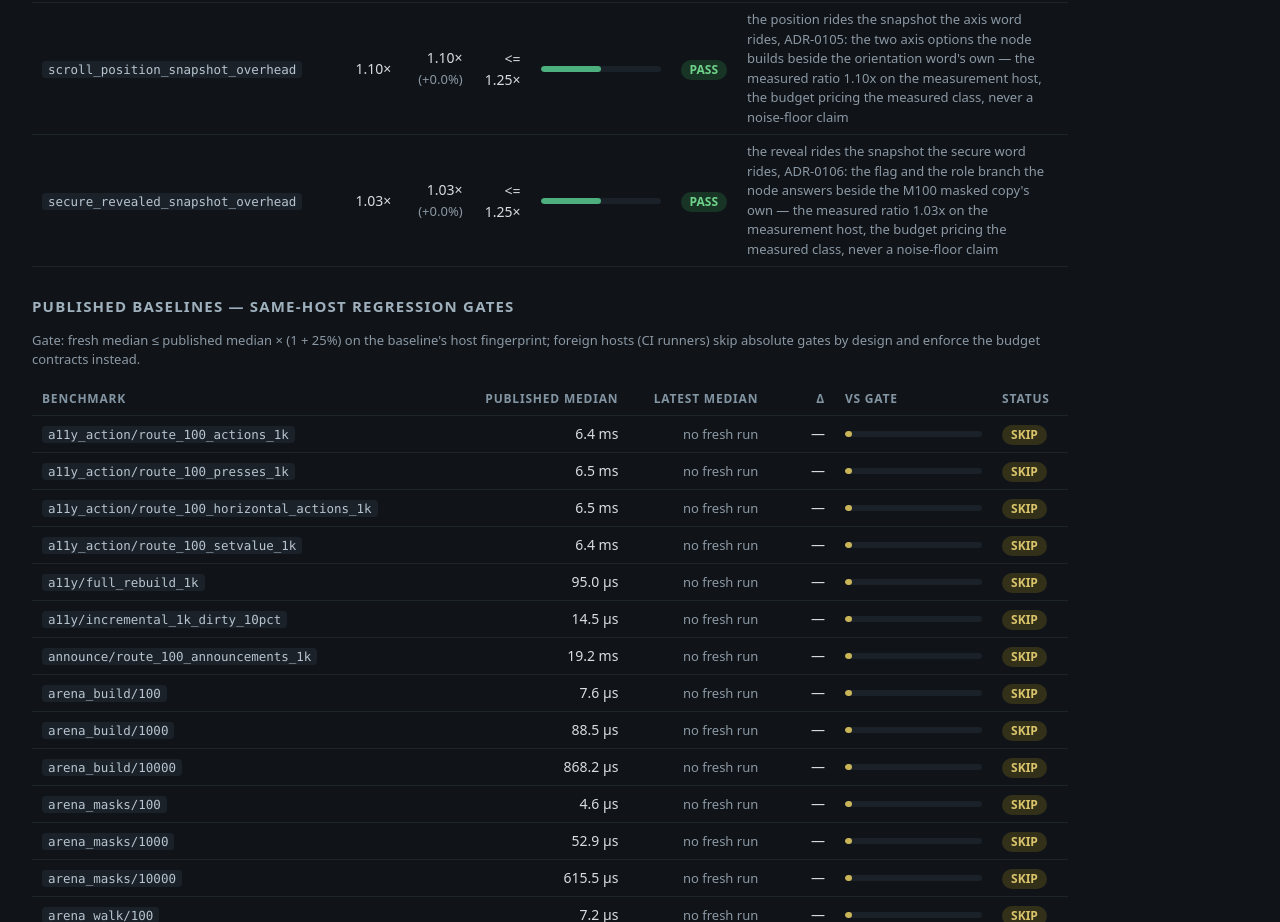
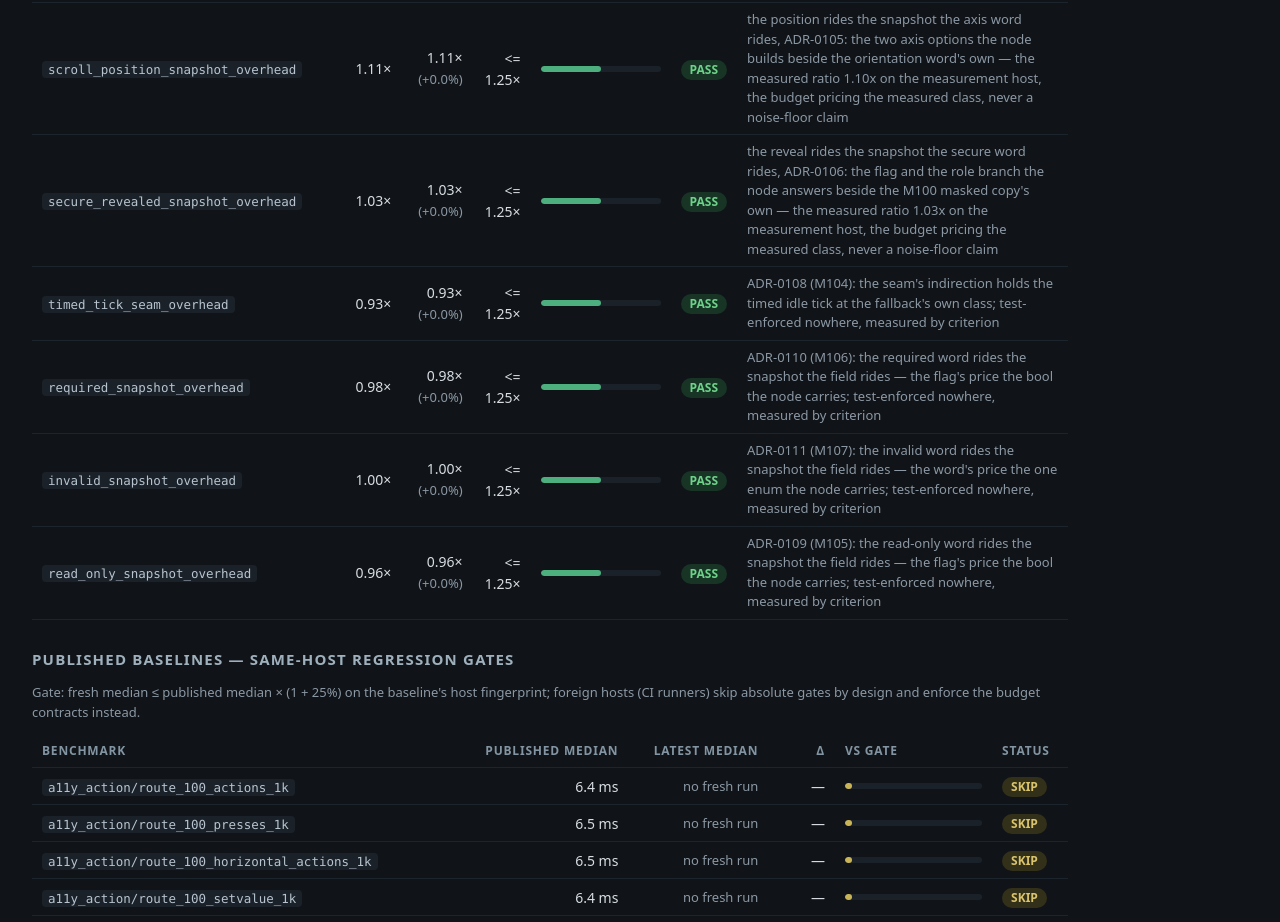
Before and after one commit to elcoosp/alacer, a plain HTML site: page benchmarks/dashboard/index.html in a window 1280 px wide. Shown: the part 1694-2616 px from the top of the page. Drawn offline with Linux system fonts and the light colour scheme.

Commit message:
chore(benchmarks): the dashboard regenerates with the 121-case corpus

```diff
--- a/benchmarks/dashboard/index.html
+++ b/benchmarks/dashboard/index.html
@@ -63,8 +63,12 @@ footer { padding: 18px 32px; border-top: 1px solid #232b33; color: #66727d;
     <tr><td><code>orientation_snapshot_overhead</code></td><td class="num">0.87×</td><td class="num">0.87× <small class="meta">(+0.0%)</small></td><td class="num"><= 1.25×</td><td><div class="bar"><i style="width:50%;background:#4caf7d"></i></div></td><td><span class="badge pass">PASS</span></td><td class="meta">the axis word rides the snapshot the name rides, ADR-0102: the enum&#x27;s option the node builds beside the label&#x27;s own — the measured ratio 0.92x on the dev host, the budget pricing the measured class, never a noise-floor claim</td></tr>
     <tr><td><code>numeric_snapshot_overhead</code></td><td class="num">1.18×</td><td class="num">1.18× <small class="meta">(+0.0%)</small></td><td class="num"><= 1.25×</td><td><div class="bar"><i style="width:50%;background:#4caf7d"></i></div></td><td><span class="badge pass">PASS</span></td><td class="meta">the number rides the snapshot the text rides, ADR-0103: the f64 option the node builds beside the label&#x27;s own — the measured ratio 1.20x on the dev host, the budget pricing the measured class, never a noise-floor claim</td></tr>
     <tr><td><code>secure_snapshot_overhead</code></td><td class="num">0.94×</td><td class="num">0.94× <small class="meta">(+0.0%)</small></td><td class="num"><= 1.25×</td><td><div class="bar"><i style="width:50%;background:#4caf7d"></i></div></td><td><span class="badge pass">PASS</span></td><td class="meta">the secure word rides the snapshot the field rides, ADR-0104: the bool and the mask the node builds beside the value&#x27;s own copy — the measured ratio 0.95x on the dev host, the budget pricing the measured class, never a noise-floor claim</td></tr>
-    <tr><td><code>scroll_position_snapshot_overhead</code></td><td class="num">1.10×</td><td class="num">1.10× <small class="meta">(+0.0%)</small></td><td class="num"><= 1.25×</td><td><div class="bar"><i style="width:50%;background:#4caf7d"></i></div></td><td><span class="badge pass">PASS</span></td><td class="meta">the position rides the snapshot the axis word rides, ADR-0105: the two axis options the node builds beside the orientation word&#x27;s own — the measured ratio 1.10x on the measurement host, the budget pricing the measured class, never a noise-floor claim</td></tr>
+    <tr><td><code>scroll_position_snapshot_overhead</code></td><td class="num">1.11×</td><td class="num">1.11× <small class="meta">(+0.0%)</small></td><td class="num"><= 1.25×</td><td><div class="bar"><i style="width:50%;background:#4caf7d"></i></div></td><td><span class="badge pass">PASS</span></td><td class="meta">the position rides the snapshot the axis word rides, ADR-0105: the two axis options the node builds beside the orientation word&#x27;s own — the measured ratio 1.10x on the measurement host, the budget pricing the measured class, never a noise-floor claim</td></tr>
     <tr><td><code>secure_revealed_snapshot_overhead</code></td><td class="num">1.03×</td><td class="num">1.03× <small class="meta">(+0.0%)</small></td><td class="num"><= 1.25×</td><td><div class="bar"><i style="width:50%;background:#4caf7d"></i></div></td><td><span class="badge pass">PASS</span></td><td class="meta">the reveal rides the snapshot the secure word rides, ADR-0106: the flag and the role branch the node answers beside the M100 masked copy&#x27;s own — the measured ratio 1.03x on the measurement host, the budget pricing the measured class, never a noise-floor claim</td></tr>
+    <tr><td><code>timed_tick_seam_overhead</code></td><td class="num">0.93×</td><td class="num">0.93× <small class="meta">(+0.0%)</small></td><td class="num"><= 1.25×</td><td><div class="bar"><i style="width:50%;background:#4caf7d"></i></div></td><td><span class="badge pass">PASS</span></td><td class="meta">ADR-0108 (M104): the seam&#x27;s indirection holds the timed idle tick at the fallback&#x27;s own class; test-enforced nowhere, measured by criterion</td></tr>
+    <tr><td><code>required_snapshot_overhead</code></td><td class="num">0.98×</td><td class="num">0.98× <small class="meta">(+0.0%)</small></td><td class="num"><= 1.25×</td><td><div class="bar"><i style="width:50%;background:#4caf7d"></i></div></td><td><span class="badge pass">PASS</span></td><td class="meta">ADR-0110 (M106): the required word rides the snapshot the field rides — the flag&#x27;s price the bool the node carries; test-enforced nowhere, measured by criterion</td></tr>
+    <tr><td><code>invalid_snapshot_overhead</code></td><td class="num">1.00×</td><td class="num">1.00× <small class="meta">(+0.0%)</small></td><td class="num"><= 1.25×</td><td><div class="bar"><i style="width:50%;background:#4caf7d"></i></div></td><td><span class="badge pass">PASS</span></td><td class="meta">ADR-0111 (M107): the invalid word rides the snapshot the field rides — the word&#x27;s price the one enum the node carries; test-enforced nowhere, measured by criterion</td></tr>
+    <tr><td><code>read_only_snapshot_overhead</code></td><td class="num">0.96×</td><td class="num">0.96× <small class="meta">(+0.0%)</small></td><td class="num"><= 1.25×</td><td><div class="bar"><i style="width:50%;background:#4caf7d"></i></div></td><td><span class="badge pass">PASS</span></td><td class="meta">ADR-0109 (M105): the read-only word rides the snapshot the field rides — the flag&#x27;s price the bool the node carries; test-enforced nowhere, measured by criterion</td></tr>
   </table>
 
   <h2>Published baselines — same-host regression gates</h2>
@@ -185,8 +189,15 @@ footer { padding: 18px 32px; border-top: 1px solid #232b33; color: #66727d;
     <tr><td><code>orientation/snapshot_1k_vertical</code></td><td class="num">196.7 µs</td><td class="num"><span class="meta">no fresh run</span></td><td class="num">—</td><td><div class="bar"><i style="width:5%;background:#c9b458"></i></div></td><td><span class="badge skip">SKIP</span></td></tr>
     <tr><td><code>numeric/snapshot_1k_valued</code></td><td class="num">267.1 µs</td><td class="num"><span class="meta">no fresh run</span></td><td class="num">—</td><td><div class="bar"><i style="width:5%;background:#c9b458"></i></div></td><td><span class="badge skip">SKIP</span></td></tr>
     <tr><td><code>secure/snapshot_1k_secured</code></td><td class="num">213.9 µs</td><td class="num"><span class="meta">no fresh run</span></td><td class="num">—</td><td><div class="bar"><i style="width:5%;background:#c9b458"></i></div></td><td><span class="badge skip">SKIP</span></td></tr>
-    <tr><td><code>scroll_position/snapshot_1k_scrolled</code></td><td class="num">215.9 µs</td><td class="num">215.9 µs</td><td class="num">+0.0%</td><td><div class="bar"><i style="width:40%;background:#4caf7d"></i></div></td><td><span class="badge pass">PASS</span></td></tr>
-    <tr><td><code>secure_revealed/snapshot_1k_revealed</code></td><td class="num">220.9 µs</td><td class="num">220.9 µs</td><td class="num">+0.0%</td><td><div class="bar"><i style="width:40%;background:#4caf7d"></i></div></td><td><span class="badge pass">PASS</span></td></tr>
+    <tr><td><code>scroll_position/snapshot_1k_scrolled</code></td><td class="num">218.2 µs</td><td class="num">218.2 µs</td><td class="num">+0.0%</td><td><div class="bar"><i style="width:40%;background:#4caf7d"></i></div></td><td><span class="badge pass">PASS</span></td></tr>
+    <tr><td><code>secure_revealed/snapshot_1k_revealed</code></td><td class="num">220.9 µs</td><td class="num"><span class="meta">no fresh run</span></td><td class="num">—</td><td><div class="bar"><i style="width:5%;background:#c9b458"></i></div></td><td><span class="badge skip">SKIP</span></td></tr>
+    <tr><td><code>click_chain/seamed_chain_1k</code></td><td class="num">33.3 µs</td><td class="num"><span class="meta">no fresh run</span></td><td class="num">—</td><td><div class="bar"><i style="width:5%;background:#c9b458"></i></div></td><td><span class="badge skip">SKIP</span></td></tr>
+    <tr><td><code>click_chain/manual_chain_1k</code></td><td class="num">2.1 µs</td><td class="num"><span class="meta">no fresh run</span></td><td class="num">—</td><td><div class="bar"><i style="width:5%;background:#c9b458"></i></div></td><td><span class="badge skip">SKIP</span></td></tr>
+    <tr><td><code>pass_overhead/timed_idle_10k</code></td><td class="num">8.3 µs</td><td class="num"><span class="meta">no fresh run</span></td><td class="num">—</td><td><div class="bar"><i style="width:5%;background:#c9b458"></i></div></td><td><span class="badge skip">SKIP</span></td></tr>
+    <tr><td><code>pass_overhead/seamed_timed_idle_10k</code></td><td class="num">7.7 µs</td><td class="num"><span class="meta">no fresh run</span></td><td class="num">—</td><td><div class="bar"><i style="width:5%;background:#c9b458"></i></div></td><td><span class="badge skip">SKIP</span></td></tr>
+    <tr><td><code>read_only/snapshot_1k_read_only</code></td><td class="num">219.7 µs</td><td class="num"><span class="meta">no fresh run</span></td><td class="num">—</td><td><div class="bar"><i style="width:5%;background:#c9b458"></i></div></td><td><span class="badge skip">SKIP</span></td></tr>
+    <tr><td><code>required/snapshot_1k_required</code></td><td class="num">223.2 µs</td><td class="num"><span class="meta">no fresh run</span></td><td class="num">—</td><td><div class="bar"><i style="width:5%;background:#c9b458"></i></div></td><td><span class="badge skip">SKIP</span></td></tr>
+    <tr><td><code>invalid/snapshot_1k_invalid</code></td><td class="num">228.7 µs</td><td class="num">228.7 µs</td><td class="num">+0.0%</td><td><div class="bar"><i style="width:40%;background:#4caf7d"></i></div></td><td><span class="badge pass">PASS</span></td></tr>
   </table>
 
   <h2>Test-enforced gates (outside criterion's model)</h2>
```
